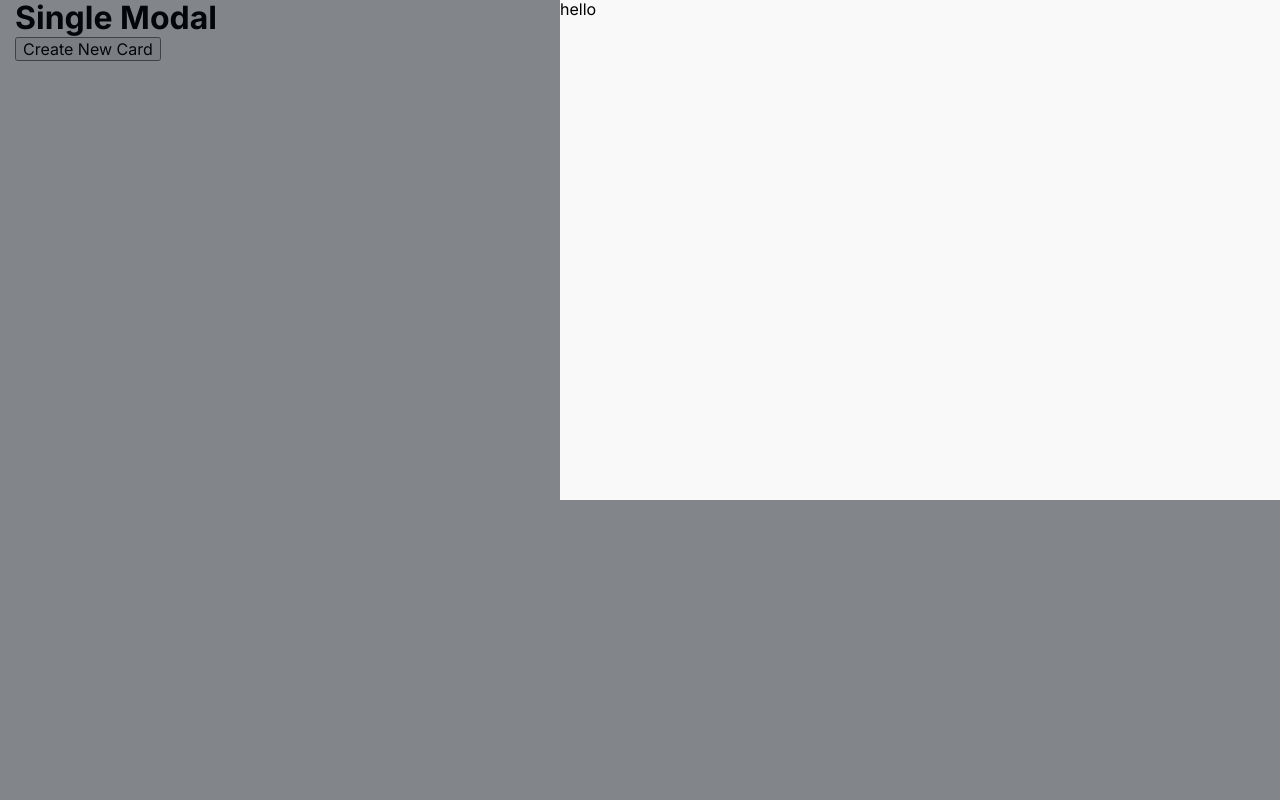
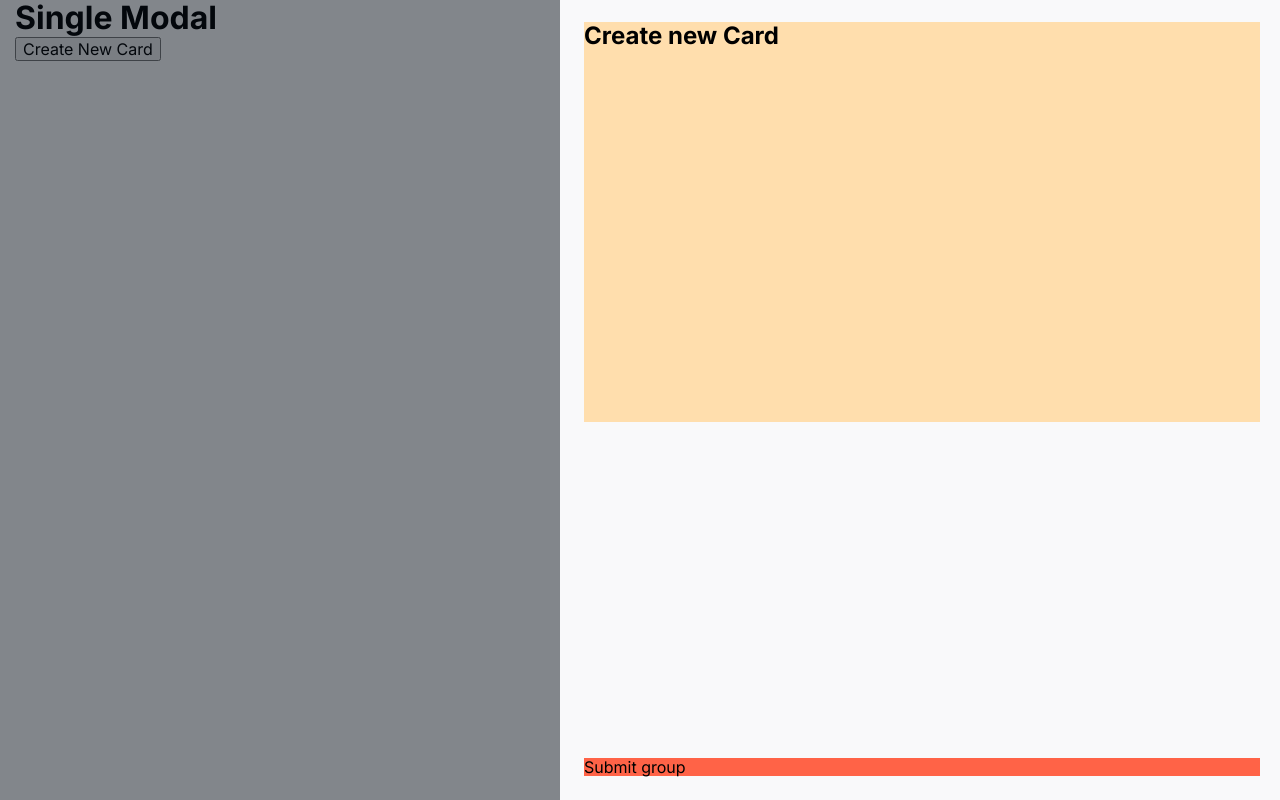
Before and after one commit to lex-od/next-single-modal, a Next.js app: page / in a window 1280 px wide. Both pictures are taken after a click on the button "Create New Card". Built offline with nearby package versions, Linux system fonts and the light colour scheme.

Commit message:
Add form with scroll

```diff
--- a/src/components/home/NewCardButton/NewCardButton.tsx
+++ b/src/components/home/NewCardButton/NewCardButton.tsx
@@ -1,6 +1,7 @@
 "use client";
 import { Modal } from "@/components/ui/Modal/Modal";
 import { useState } from "react";
+import { NewCardForm } from "../NewCardForm/NewCardForm";
 
 export const NewCardButton = () => {
   const [isModal, setIsModal] = useState(false);
@@ -14,9 +15,7 @@ export const NewCardButton = () => {
       <button onClick={toggleModal}>Create New Card</button>
 
       <Modal isOpen={isModal} onClose={toggleModal}>
-        <div style={{ backgroundColor: "#F9F9FA", width: 720, height: 500 }}>
-          hello
-        </div>
+        <NewCardForm onClose={toggleModal} />
       </Modal>
     </>
   );
--- /dev/null
+++ b/src/components/home/NewCardForm/NewCardForm.module.scss
@@ -0,0 +1,42 @@
+.form {
+  width: 720px;
+  height: 100%;
+  padding-right: 11px;
+  background-color: #f9f9fa;
+}
+
+.scrollWrap {
+  height: 100%;
+  padding: 22px 9px 24px 24px;
+  display: flex;
+  flex-direction: column;
+  justify-content: space-between;
+  gap: 44px;
+
+  overflow-y: scroll;
+
+  // Firefox
+  scrollbar-color: #edeff1 transparent;
+  scrollbar-width: thin;
+
+  // Chrome
+  &::-webkit-scrollbar {
+    width: 4px;
+  }
+  &::-webkit-scrollbar-thumb {
+    border-radius: 40px;
+    background-color: #edeff1;
+  }
+  &::-webkit-scrollbar-button {
+    height: 24px;
+  }
+}
+
+.topWrap {
+  min-height: 400px;
+  background-color: navajowhite;
+}
+
+.submitGroup {
+  background-color: tomato;
+}
--- /dev/null
+++ b/src/components/home/NewCardForm/NewCardForm.tsx
@@ -0,0 +1,23 @@
+// Под форму сделал классическую верстку, без библиотек, т. к. функционала формы нет в т/з
+// div.scrollWrap нужен для отступа от скролла, до правого края формы (по макету)
+
+import { FC } from "react";
+import css from "./NewCardForm.module.scss";
+
+interface INewCardForm {
+  onClose: () => void;
+}
+
+export const NewCardForm: FC<INewCardForm> = ({ onClose }) => {
+  return (
+    <form className={css.form}>
+      <div className={css.scrollWrap}>
+        <div className={css.topWrap}>
+          <h2>Create new Card</h2>
+        </div>
+
+        <div className={css.submitGroup}>Submit group</div>
+      </div>
+    </form>
+  );
+};
```
